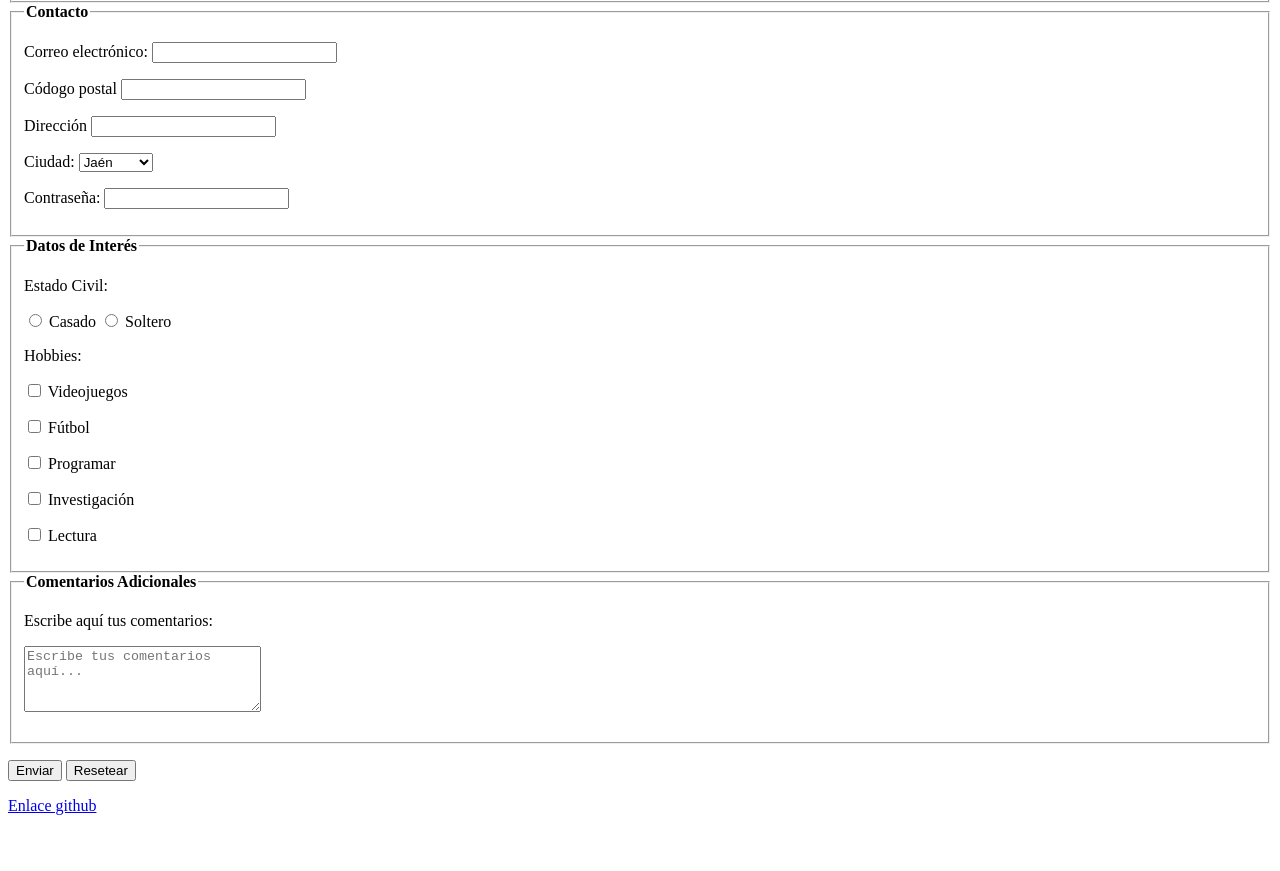
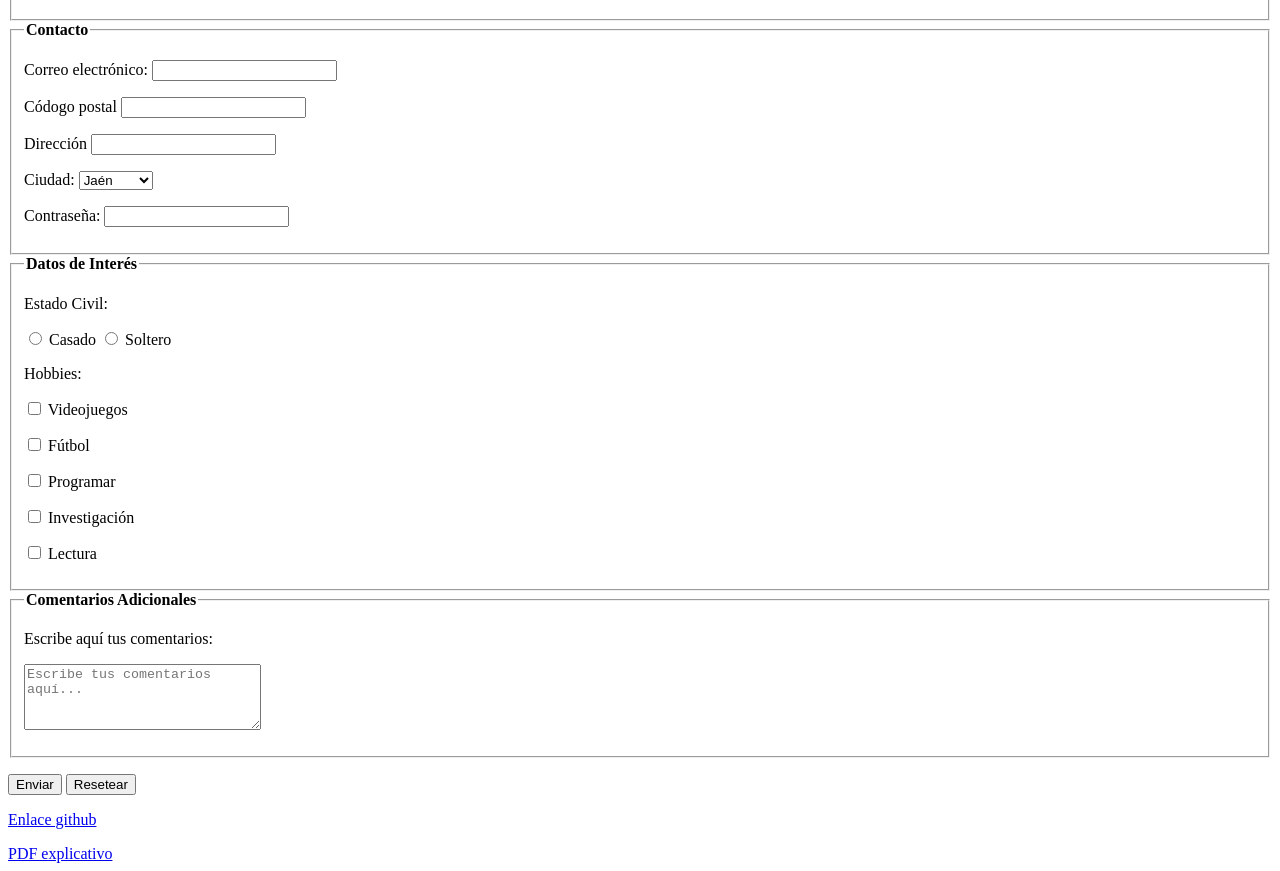
Before and after one commit to FernandoGarcia-medac/prueba, a plain HTML site: page Curriculum/CurriculumTabla.html in a window 1280 px wide. Shown: the part 238-1109 px from the top of the page. Before the commit the page ends 1069 px from the top, so only its background shows below. Drawn offline with Linux system fonts and the light colour scheme.

Commit message:
Update CurriculumTabla.html

```diff
--- a/Curriculum/CurriculumTabla.html
+++ b/Curriculum/CurriculumTabla.html
@@ -1,4 +1,4 @@
-
+0
 <!DOCTYPE html>
 <html lang="en">
 <head>
@@ -72,5 +72,6 @@
         <p>
             <a href="https://github.com/FernandoGarcia-medac/prueba/blob/main/Curriculum/CurriculumTabla.html"> Enlace github</a>
         </p>
+        <a href="pdf/Documentacion  GitHub subida.pdf"> PDF explicativo</a>
 </body>
 </html>
```
